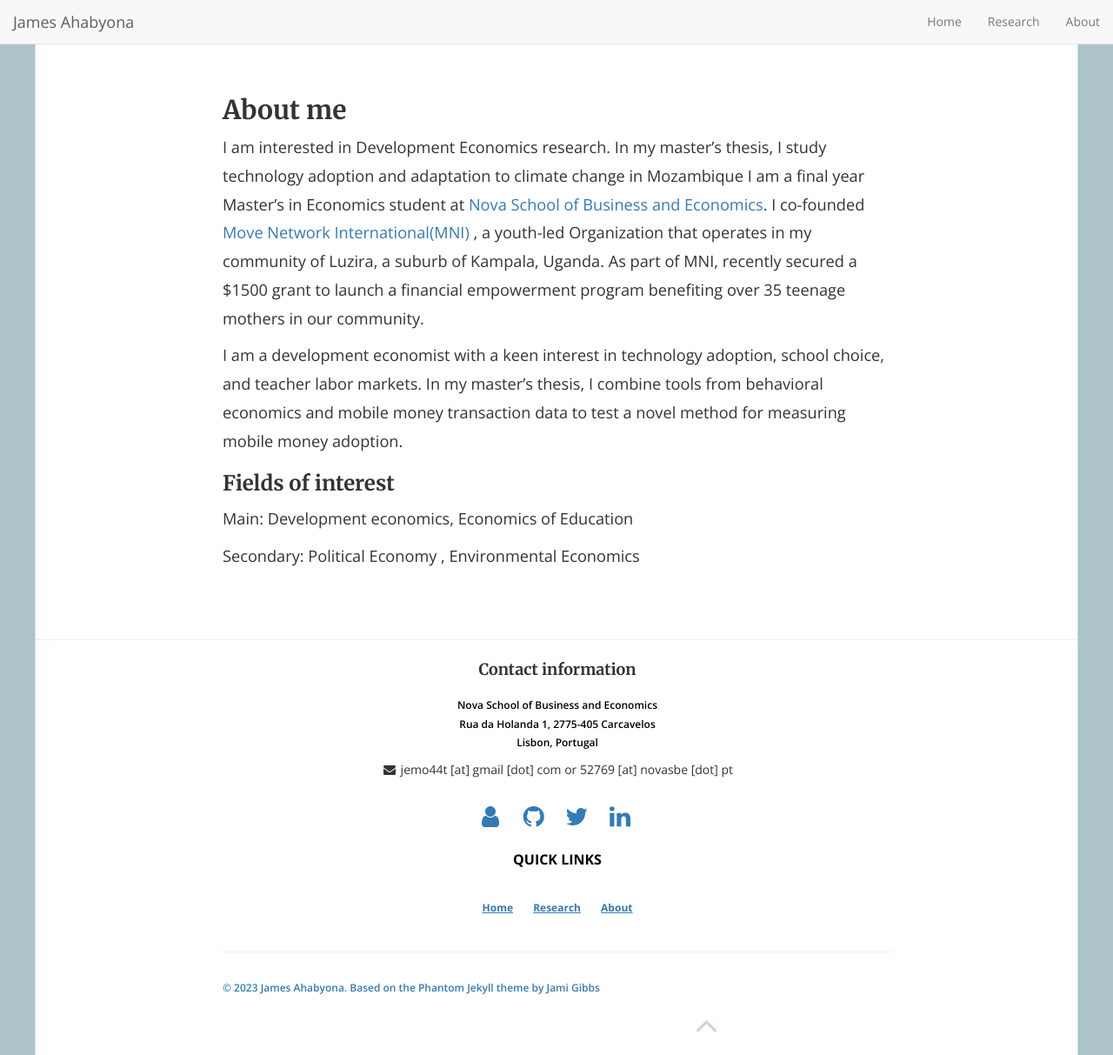
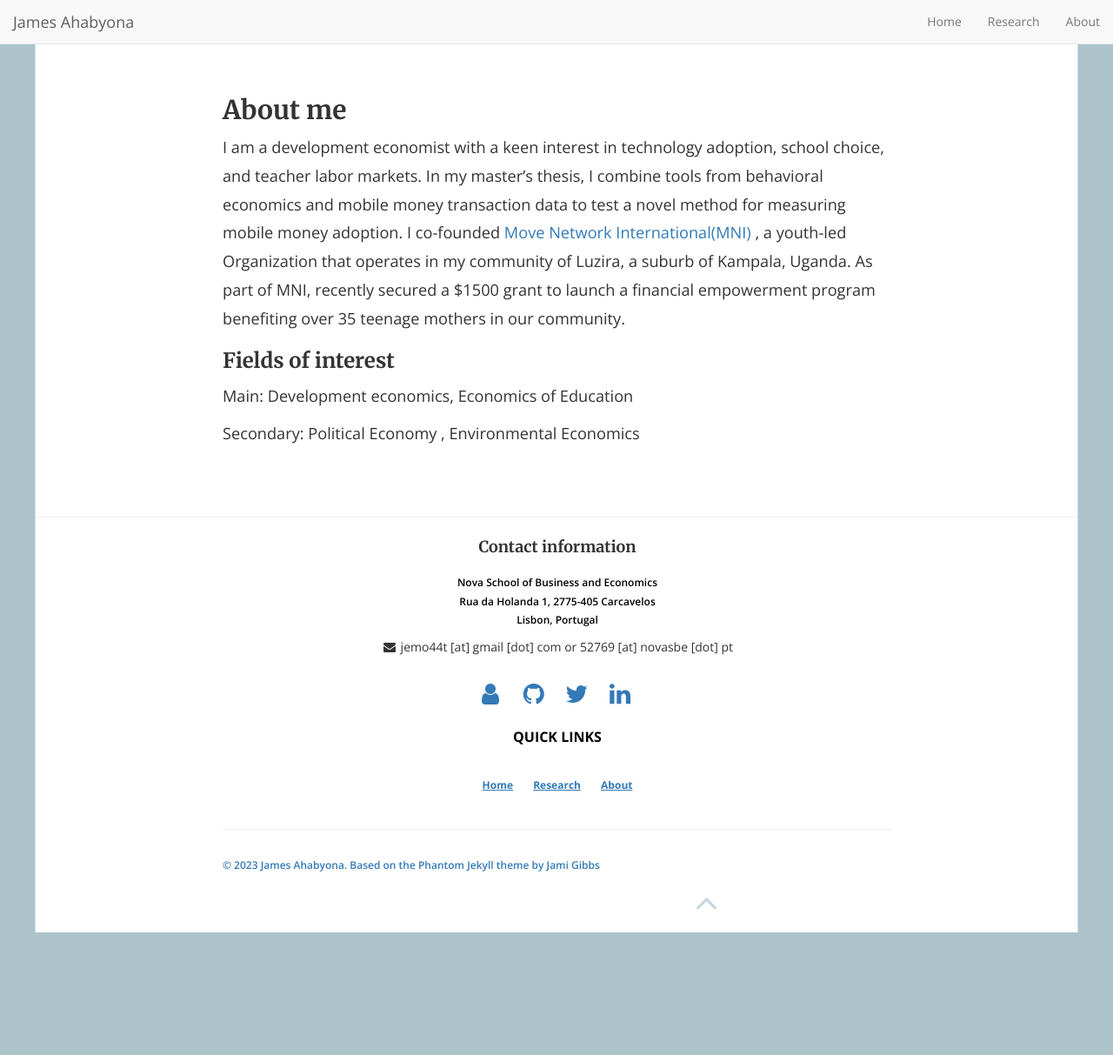
Before and after one commit to mariaelenaguer/mariaelenaguer.github.io, a Jekyll site: the page built from About.md, in a window 1280 px wide and 1213 px high. Shown: the whole window at 87% size. Built offline with Jekyll 4.4.1, drawn with Linux system fonts in a browser that asks for light colours; nearby versions of some CDN libraries.

Commit message:
Update About.md

```diff
--- a/About.md
+++ b/About.md
@@ -5,11 +5,7 @@
 ---
 
 ## About me
-I am interested in Development Economics research. In my master's thesis, I study technology adoption and adaptation to climate change in Mozambique I am a final year Master's in Economics student at [Nova School of Business and Economics](https://www.novasbe.unl.pt/en/programs/masters/economics/program).
-I co-founded  [Move Network International(MNI)](https://www.moveinternational.org/) , a youth-led Organization that operates in my community of  Luzira, a suburb of Kampala, Uganda. As part of MNI, recently secured a $1500 grant to launch a financial empowerment program benefiting over 35 teenage mothers in our community.
-
-I am a development economist with a keen interest in technology adoption, school choice, and teacher labor markets. In my master's thesis, I combine tools from behavioral economics and mobile money transaction data to test a novel method for measuring mobile money adoption.
-
+I am a development economist with a keen interest in technology adoption, school choice, and teacher labor markets. In my master's thesis, I combine tools from behavioral economics and mobile money transaction data to test a novel method for measuring mobile money adoption. I co-founded  [Move Network International(MNI)](https://www.moveinternational.org/) , a youth-led Organization that operates in my community of  Luzira, a suburb of Kampala, Uganda. As part of MNI, recently secured a $1500 grant to launch a financial empowerment program benefiting over 35 teenage mothers in our community.
 
 ### Fields of interest
 Main: Development economics, Economics of Education
```
